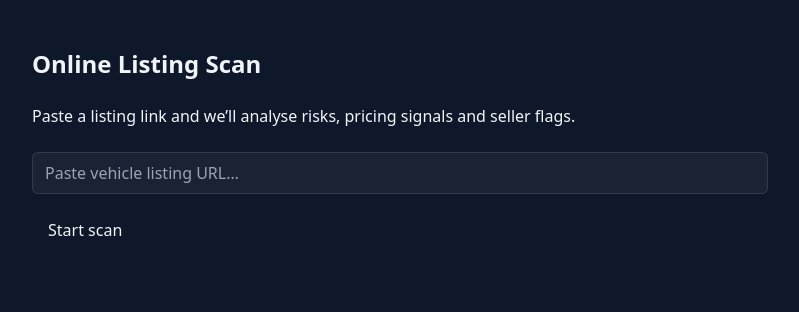
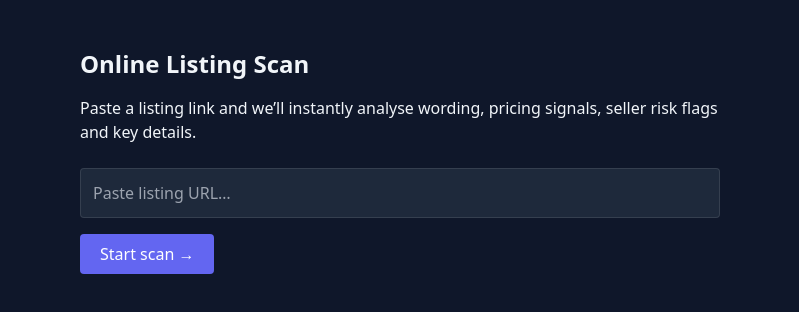
Before and after one commit to jeremy-swallow/carverity-clean, a React (Vite) app: page /scan/online in a window 1280 px wide. Shown: the top 312 px of the page, without its empty margins (240-1039 px from the left). Built offline with nearby package versions, Linux system fonts and the light colour scheme.

Commit message:
fix: remove missing saveOnlineListingUrl import and route directly to analyzing

```diff
--- a/src/pages/OnlineStart.tsx
+++ b/src/pages/OnlineStart.tsx
@@ -10,42 +10,43 @@ export default function OnlineStart() {
 
   function handleSubmit(e: React.FormEvent) {
     e.preventDefault();
+    if (!url.trim()) return;
 
-    if (!url.trim()) {
-      alert("Please paste a vehicle listing URL first.");
-      return;
-    }
+    // Save URL for the scan flow
+    localStorage.setItem(LISTING_URL_KEY, url);
 
-    // Save URL for analyzing step
-    localStorage.setItem(LISTING_URL_KEY, url.trim());
+    console.log("🚀 Listing URL saved:", url);
 
-    console.log("🚀 Stored listing URL:", url.trim());
-
-    // Move to analyzing page
+    // Go straight to analyzing page
     navigate("/scan/online/analyzing", { replace: true });
   }
 
   return (
-    <div className="max-w-3xl mx-auto px-4 py-12 space-y-6">
-      <h1 className="text-2xl font-semibold">Online Listing Scan</h1>
-      <p className="text-muted-foreground">
-        Paste a listing link and we’ll analyse risks, pricing signals and seller flags.
+    <div className="max-w-2xl mx-auto px-4 py-12">
+      <h1 className="text-2xl font-semibold mb-4">
+        Online Listing Scan
+      </h1>
+
+      <p className="text-muted-foreground mb-6">
+        Paste a listing link and we’ll instantly analyse wording,
+        pricing signals, seller risk flags and key details.
       </p>
 
-      <form onSubmit={handleSubmit} className="space-y-4">
+      <form onSubmit={handleSubmit}>
         <input
           type="url"
           value={url}
           onChange={(e) => setUrl(e.target.value)}
-          placeholder="Paste vehicle listing URL…"
-          className="w-full rounded-md border border-white/10 bg-white/5 px-3 py-2"
+          className="w-full p-3 rounded bg-slate-800 border border-white/10 mb-4"
+          placeholder="Paste listing URL…"
+          required
         />
 
         <button
           type="submit"
-          className="rounded-md bg-primary px-4 py-2 text-primary-foreground hover:bg-primary/90"
+          className="bg-indigo-500 hover:bg-indigo-600 text-white px-5 py-2 rounded"
         >
-          Start scan
+          Start scan →
         </button>
       </form>
     </div>
```
